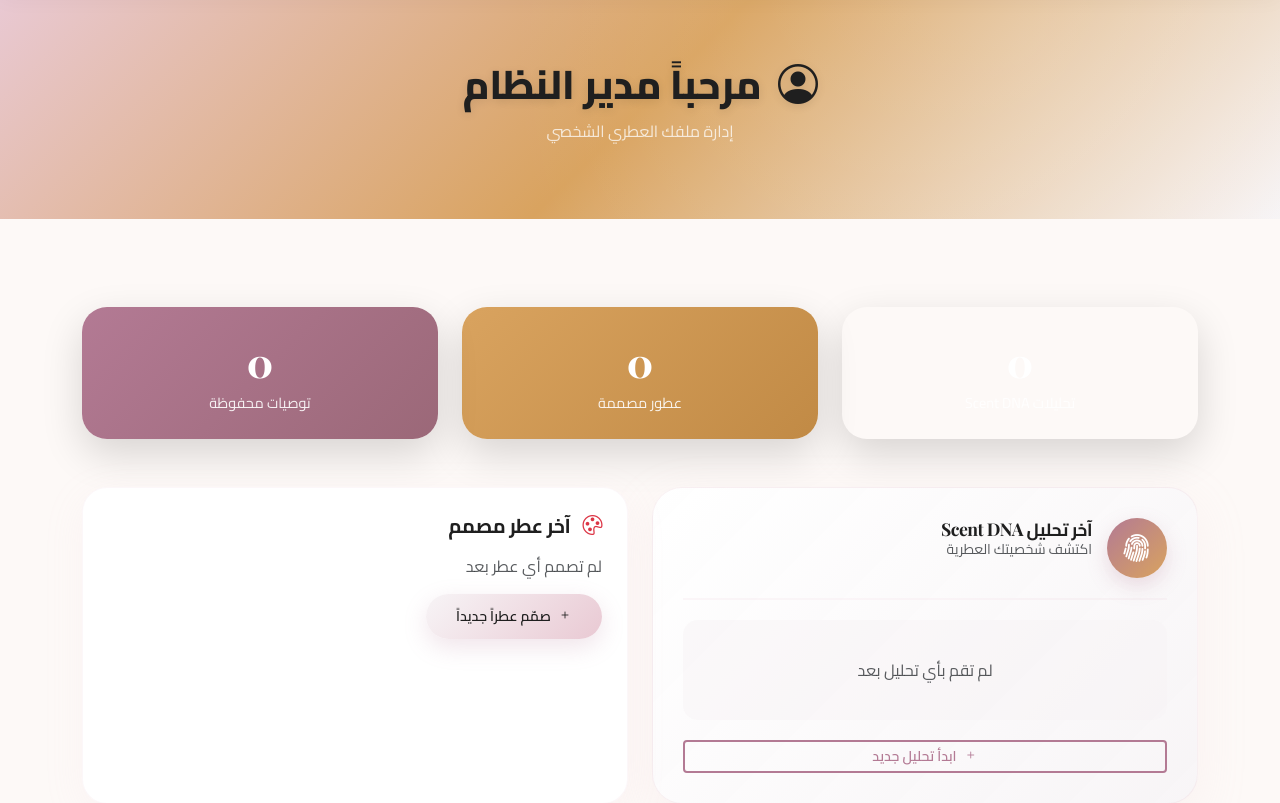
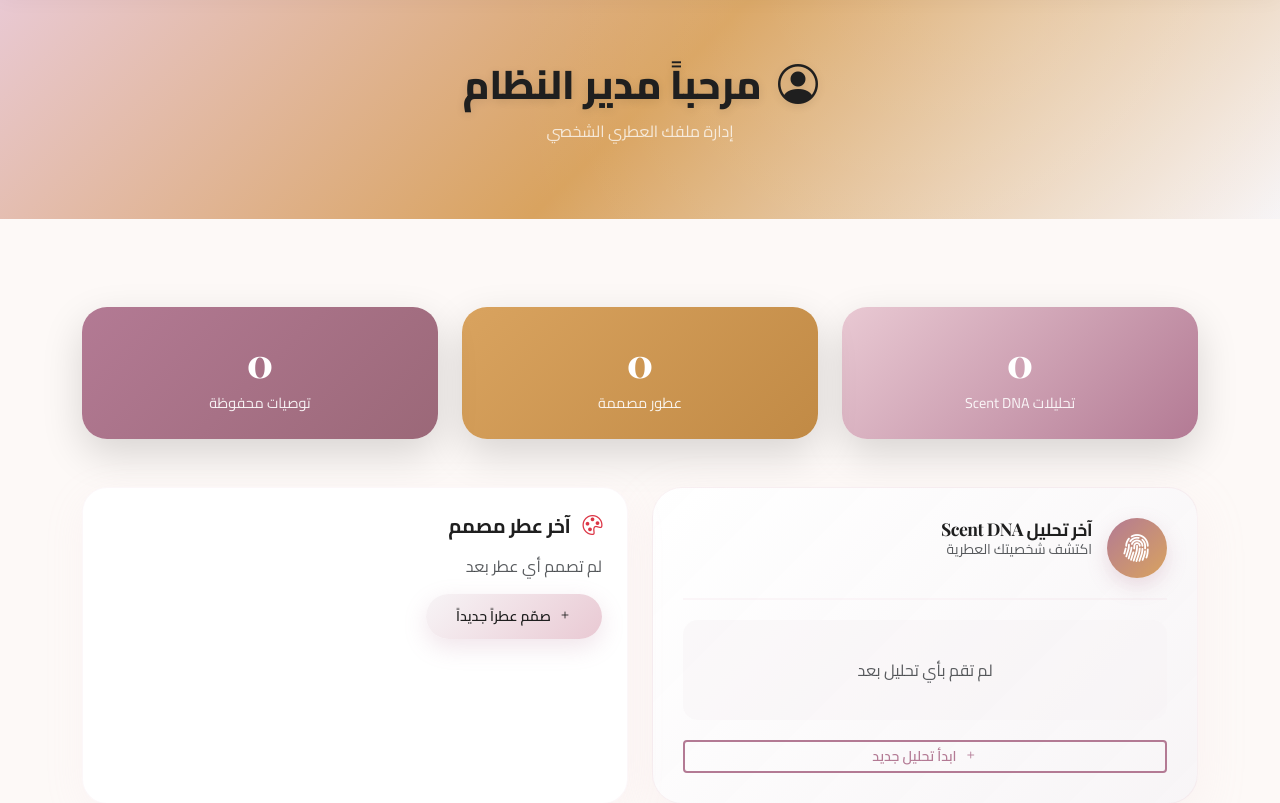
Before and after one commit to Omar-Shaheen-2001/Perlov_ai, a Flask app: page /dashboard in a window 1280 px wide. Shown: the part 66-869 px from the top of the page. Run offline with Flask 3, Linux system fonts and the light colour scheme; a user stored in the database is signed in.

Commit message:
Apply a luxurious gradient design to the scent DNA analytics statistics card
Update the dashboard's Scent DNA statistics card to use the `stat-card-blush` class, applying a Blush Rose to Velvet Plum gradient and associated styling.

Replit-Commit-Author: Agent
Replit-Commit-Session-Id: eb15c536-c45d-4e1b-bd2d-11c422eb3b30
Replit-Commit-Checkpoint-Type: full_checkpoint
Replit-Commit-Event-Id: 23e44e26-ccfb-4135-b743-531d30a612da
Replit-Commit-Screenshot-Url: https://storage.googleapis.com/screenshot-production-us-central1/4a38d5c3-95fc-4b15-b9a4-da906ae912e2/eb15c536-c45d-4e1b-bd2d-11c422eb3b30/Uxl6JKU
Replit-Helium-Checkpoint-Created: true

```diff
--- a/app/templates/dashboard/index.html
+++ b/app/templates/dashboard/index.html
@@ -13,7 +13,7 @@
 <div class="container py-5">
     <div class="row g-4 mb-5">
         <div class="col-md-4">
-            <div class="stat-card">
+            <div class="stat-card stat-card-blush">
                 <div class="stat-number">{{ stats.profiles_count }}</div>
                 <div class="stat-label">تحليلات Scent DNA</div>
             </div>
```
